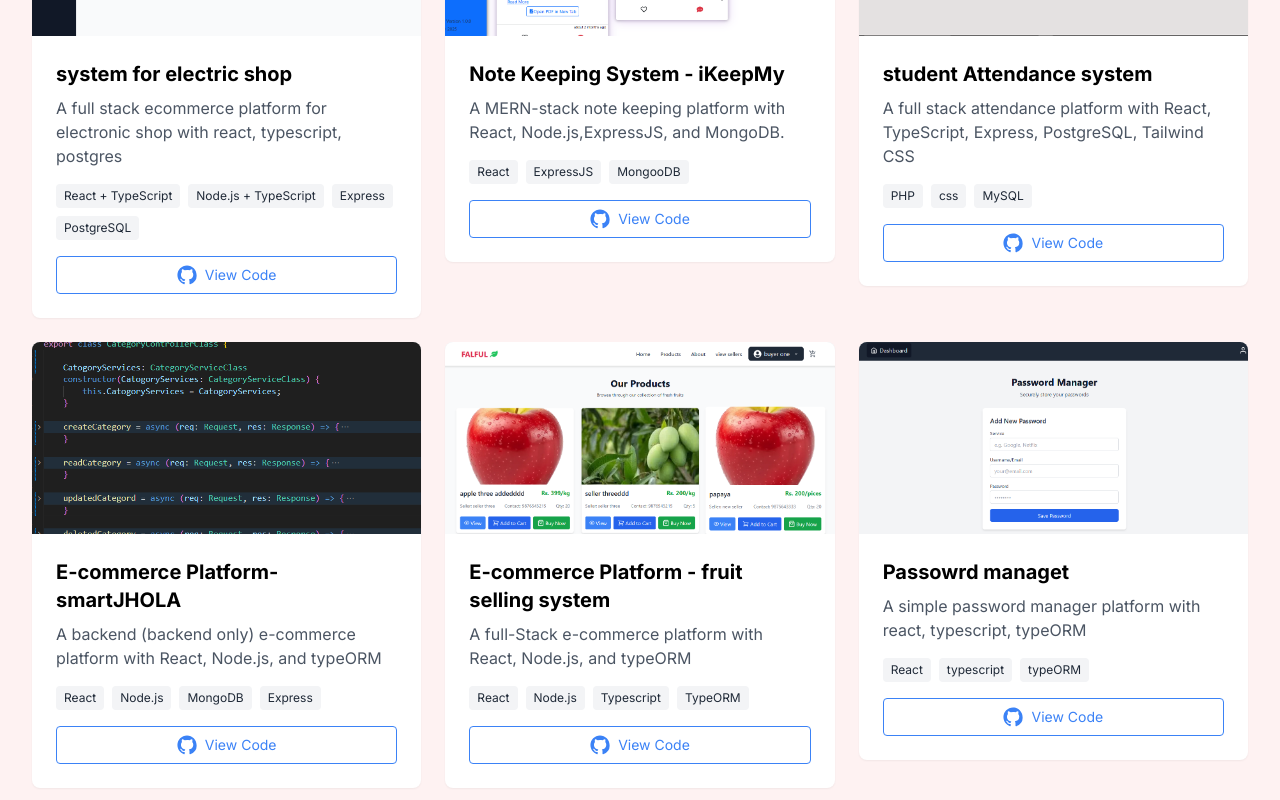
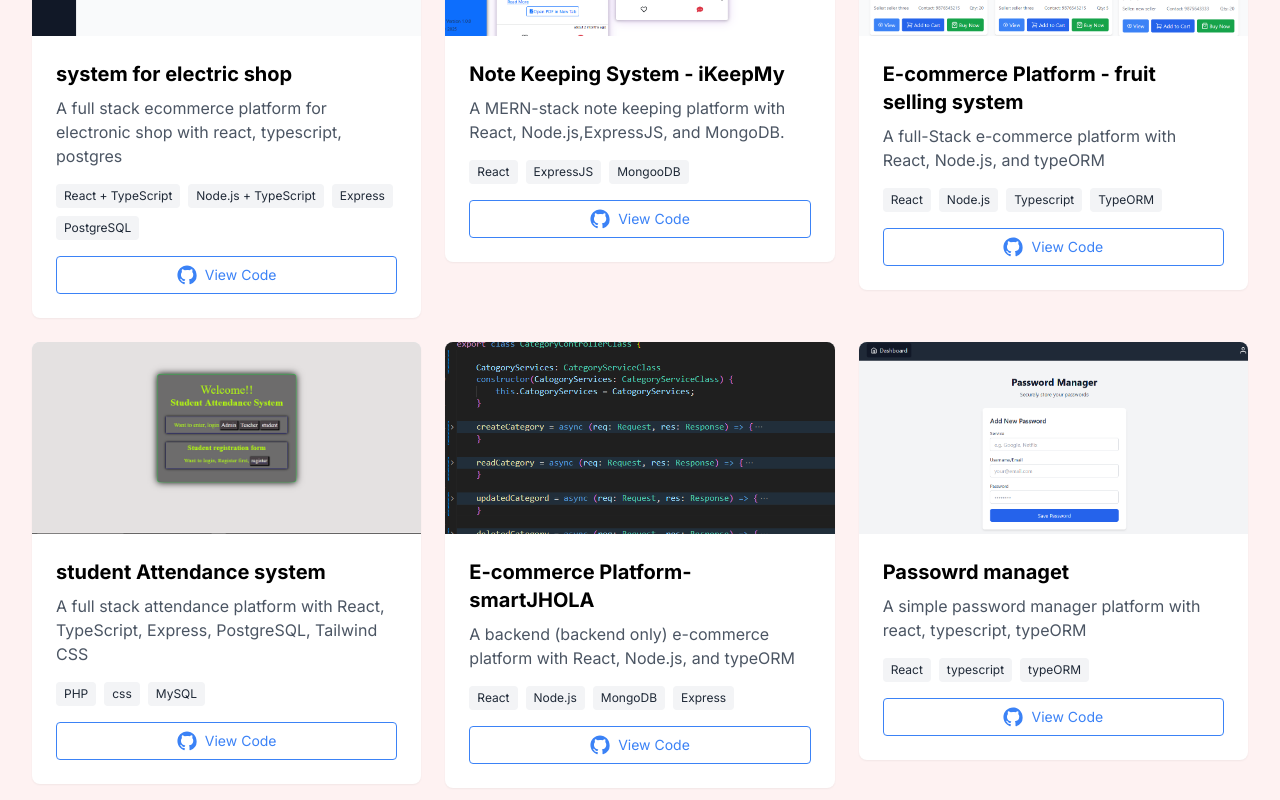
Before and after one commit to Nabeen-Thapa/Nabin-Thapa, a Next.js app: page /projects in a window 1280 px wide. Shown: the part 380-1180 px from the top of the page. Built offline with nearby package versions, Linux system fonts and the light colour scheme.

Commit message:
update projects- add deployed link for fruit system

```diff
--- a/src/constants/projects.ts
+++ b/src/constants/projects.ts
@@ -36,6 +36,17 @@ export const projects: Project[] = [
   },
   {
     id: '3',
+    title: 'E-commerce Platform - fruit selling system',
+    description: 'A full-Stack e-commerce platform with React, Node.js, and typeORM',
+    technologies: ['React', 'Node.js', "Typescript", 'TypeORM'],
+    demoUrl: '',
+    codeUrl: 'https://falful.nabinthapa99.com.np',
+    image: "/Assets/falful.png",
+    isDeployed: false,
+    isPersonal: true
+  },
+  {
+    id: '4',
     title: 'student Attendance system',
     description: 'A full stack attendance platform with React, TypeScript, Express, PostgreSQL, Tailwind CSS',
     technologies: ['PHP', 'css', 'MySQL'],
@@ -47,7 +58,7 @@ export const projects: Project[] = [
   },
 
   {
-    id: '4',
+    id: '5',
     title: 'E-commerce Platform-smartJHOLA',
     description: 'A backend (backend only) e-commerce platform with React, Node.js, and typeORM',
     technologies: ['React', 'Node.js', 'MongoDB', 'Express'],
@@ -57,17 +68,7 @@ export const projects: Project[] = [
     isDeployed: false,
     isPersonal: true
   },
-  {
-    id: '5',
-    title: 'E-commerce Platform - fruit selling system',
-    description: 'A full-Stack e-commerce platform with React, Node.js, and typeORM',
-    technologies: ['React', 'Node.js', "Typescript", 'TypeORM'],
-    demoUrl: '#',
-    codeUrl: 'https://github.com/Nabeen-Thapa/fruit-Selling-System',
-    image: "/Assets/falful.png",
-    isDeployed: false,
-    isPersonal: true
-  },
+
   {
     id: '6',
     title: 'Passowrd managet',
```
